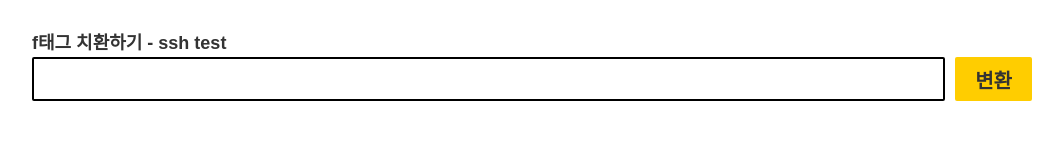
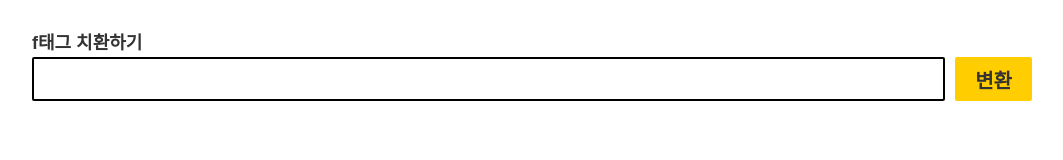
Before and after one commit to jude-ui/change, a Vue app: page / in a window 1280 px wide. Shown: the top 160 px of the page, without its empty margins (108-1171 px from the left). Built offline with nearby package versions, Linux system fonts and the light colour scheme.

Commit message:
ssh test 원복

```diff
--- a/src/App.vue
+++ b/src/App.vue
@@ -1,6 +1,6 @@
 <template>
   <div class="container">
-    <h2>f태그 치환하기 - ssh test</h2>
+    <h2>f태그 치환하기</h2>
     <div class="group_inp">
       <input
         type="text"
```
